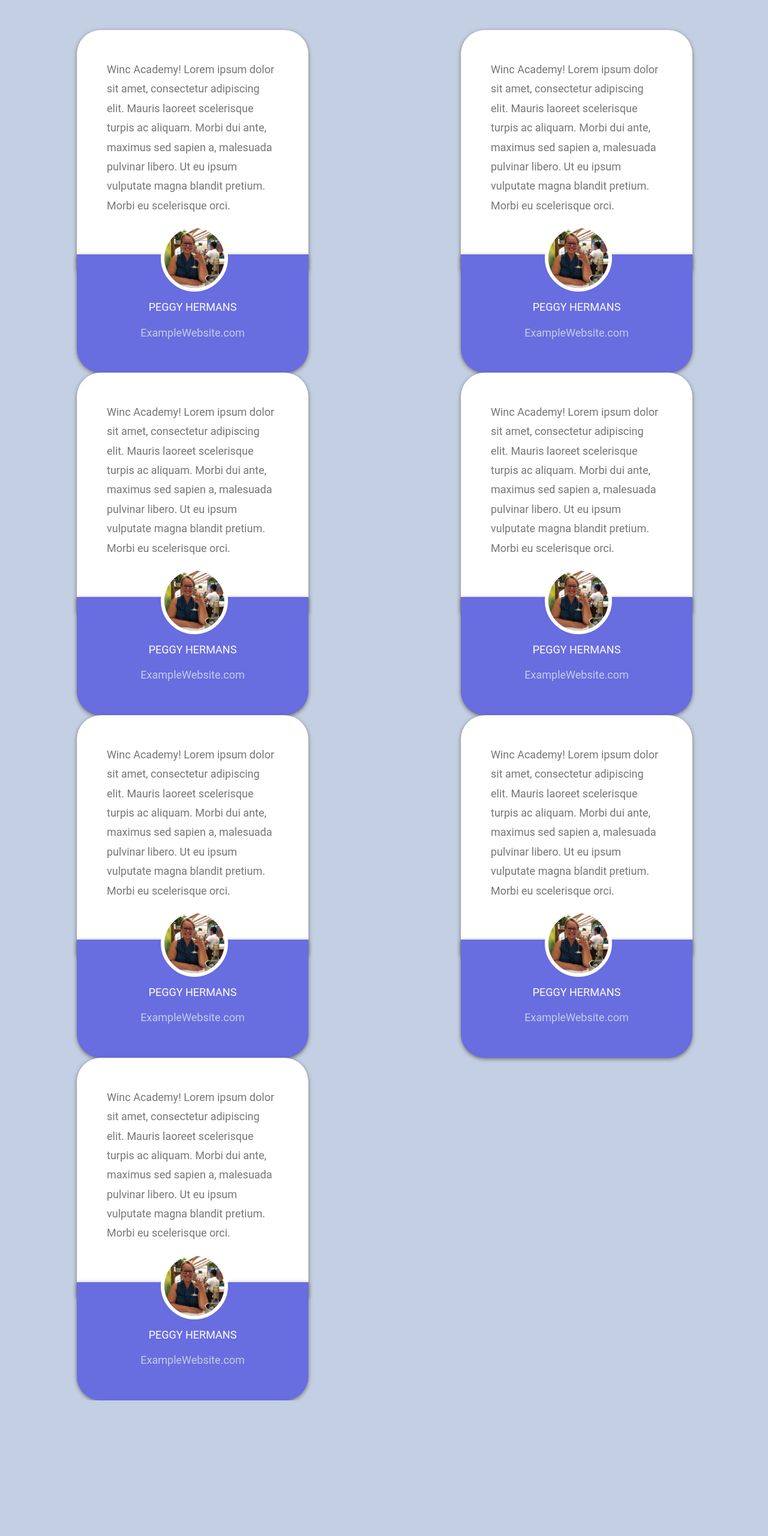
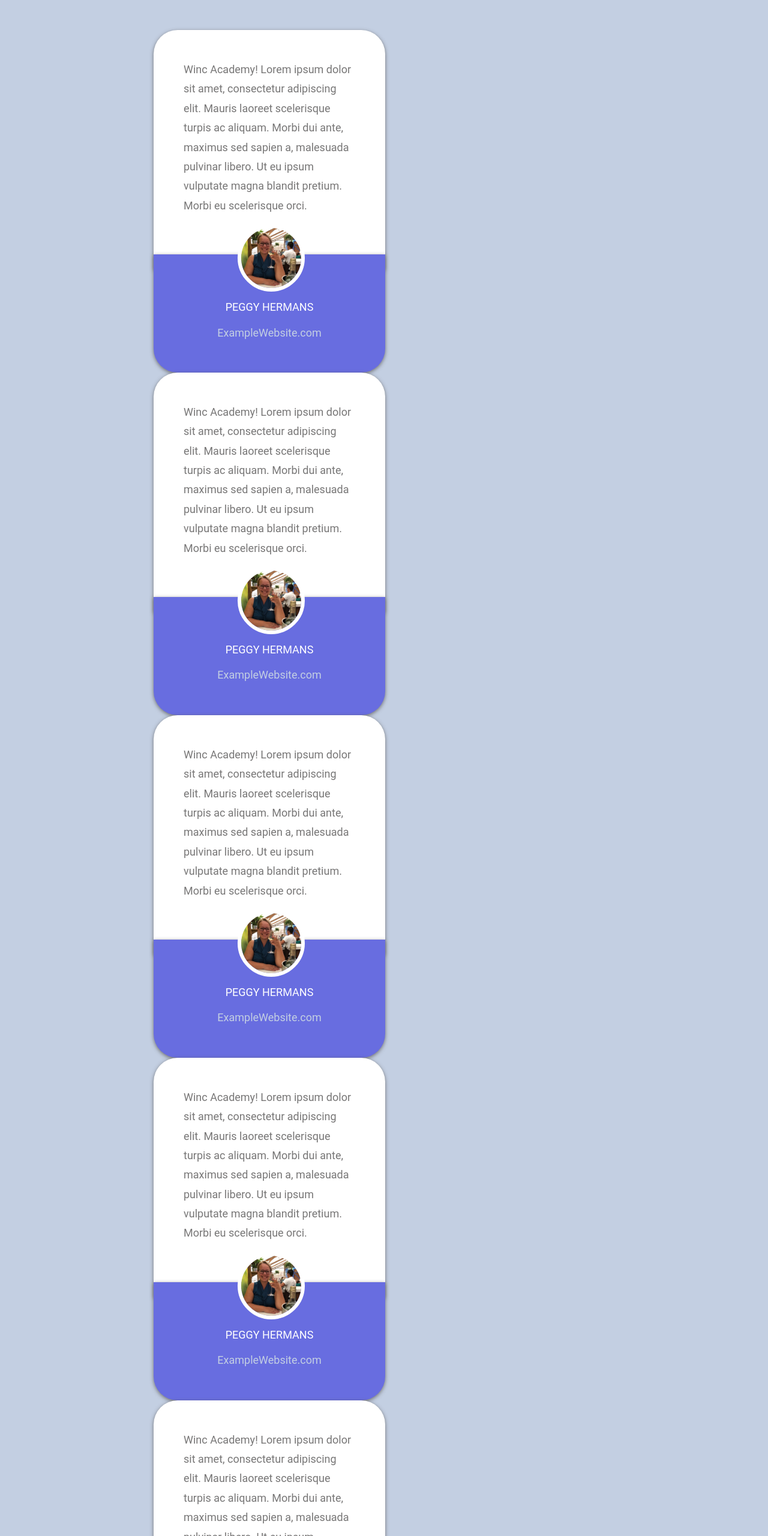
Before and after one commit to PJweb1976/Peggy-Hermans-Eindopdracht-Advanced-CSS, a plain HTML site: page index.html in a window 1280 px wide. Shown: the top 2560 px of the page at 60% size. Before the commit the page ends 2334 px from the top, so only its background shows below. Drawn offline with Linux system fonts and the light colour scheme.

Commit message:
change to cards

```diff
--- a/css/styles.scss
+++ b/css/styles.scss
@@ -19,7 +19,7 @@ ul {
   list-style: none;
 }
 
-  main {
+  .top {
     @include box-shadow;
   box-sizing: border-box;
   border-top: 20em;
@@ -34,7 +34,7 @@ ul {
   margin-right: 20%;
   background-color: $color-white;
 }
-footer {
+.bottom {
   @include box-shadow;
   box-sizing: border-box;
   border-bottom-left-radius: 40px;
@@ -72,45 +72,3 @@ footer {
   .address {
   color: $color-grey;
 }
-  .card {
-    display: grid;
-    grid-template-columns: 1fr;
-    grid-template-rows: repeat(7, 1fr);
-    grid-column-gap: 15px;
-    grid-row-gap: 10px;
-    }
-
-
-  /*media queries*/
-  @media (min-width: 1024px){
-    .card {
-      display: grid;
-      grid-template-columns: repeat(2, 1fr);
-      grid-template-rows: repeat(4, 1fr);
-      grid-column-gap: 0px;
-      grid-row-gap: 0px;
-      }
-      .card-1 { grid-area: 1 / 1 / 2 / 2; }
-      .card-2 { grid-area: 1 / 2 / 2 / 3; }
-      .card-3 { grid-area: 2 / 1 / 3 / 2; }
-      .card-4 { grid-area: 2 / 2 / 3 / 3; }
-      .card-5 { grid-area: 3 / 1 / 4 / 2; }
-      .card-6 { grid-area: 3 / 2 / 4 / 3; }
-      .card-7 { grid-area: 4 / 1 / 5 / 2; }
-    }
-  @media (min-width: 1500px){
-    .card {
-      display: grid;
-      grid-template-columns: repeat(3, 1fr);
-      grid-template-rows: repeat(3, 1fr);
-      grid-column-gap: 15px;
-      grid-row-gap: 10px;
-      }
-      .card-1 { grid-area: 1 / 1 / 2 / 2; }
-      .card-2 { grid-area: 1 / 2 / 2 / 3; }
-      .card-3 { grid-area: 1 / 3 / 2 / 4; }
-      .card-4 { grid-area: 2 / 1 / 3 / 2; }
-      .card-5  { grid-area: 2 / 2 / 3 / 3; }
-      .card-6  { grid-area: 2 / 3 / 3 / 4; }
-      .card-7  { grid-area: 3 / 1 / 4 / 2; }
-      }
--- a/index.html
+++ b/index.html
@@ -5,9 +5,10 @@
 <form name="contact" method="POST" data-netlify="true"></form>
 <title> Eindopdracht: Advances CSS </title>
 </head>
-<body class="card">
+<body>
+    <article class="top">
+    <div class="cards">
     <div class="card-1">
-        <main>
         <ul>
             <li>
                 <p class="text">
@@ -18,11 +19,13 @@
                 </p>
             </li>
         </ul>
-    </main>
-    <footer>
+        </div>
+        </div>
+    </article>
+    <article class="bottom">
         <ul>
             <li>
-                <figure class="foto-1">
+                <figure class="foto">
                 <img width="100px" height="100px" src="/img/IMG_1698.jpeg" alt=""/>
                 </figure>
             </li>
@@ -31,10 +34,9 @@
                 <p class="address"> ExampleWebsite.com </p>
             </li>
         </ul>
-    </footer>
-    </div>
+    </article>
     <div class="card-2">
-        <main>
+        <article class="top">
             <ul>
                 <li>
                     <p class="text">
@@ -45,11 +47,11 @@
                     </p>
                 </li>
             </ul>
-        </main>
-        <footer>
+        </article>
+        <article class="bottom">
             <ul>
                 <li>
-                    <figure class="foto-1">
+                    <figure class="foto">
                     <img width="100px" height="100px" src="/img/IMG_1698.jpeg" alt=""/>
                     </figure>
                 </li>
@@ -58,10 +60,10 @@
                     <p class="address"> ExampleWebsite.com </p>
                 </li>
             </ul>
-        </footer>
-    </div>
+        </article>
+        </div>
         <div class="card-3">
-            <main>
+            <article class="top">
                 <ul>
                     <li>
                         <p class="text">
@@ -72,11 +74,11 @@
                         </p>
                     </li>
                 </ul>
-            </main>
-            <footer>
+            </article>
+            <article class="bottom">
                 <ul>
                     <li>
-                        <figure class="foto-1">
+                        <figure class="foto">
                         <img width="100px" height="100px" src="/img/IMG_1698.jpeg" alt=""/>
                         </figure>
                     </li>
@@ -85,10 +87,10 @@
                         <p class="address"> ExampleWebsite.com </p>
                     </li>
                 </ul>
-            </footer>
+            </article>
         </div>
             <div class="card-4">
-                <main>
+                <article class="top">
                     <ul>
                         <li>
                             <p class="text">
@@ -99,11 +101,11 @@
                             </p>
                         </li>
                     </ul>
-                </main>
-                <footer>
+                </article>
+                <article class="bottom">
                     <ul>
                         <li>
-                            <figure class="foto-1">
+                            <figure class="foto">
                             <img width="100px" height="100px" src="/img/IMG_1698.jpeg" alt=""/>
                             </figure>
                         </li>
@@ -112,10 +114,10 @@
                             <p class="address"> ExampleWebsite.com </p>
                         </li>
                     </ul>
-                </footer>
+                </article>
             </div>
                 <div class="card-5">
-                    <main>
+                    <article class="top">
                         <ul>
                             <li>
                                 <p class="text">
@@ -126,11 +128,11 @@
                                 </p>
                             </li>
                         </ul>
-                    </main>
-                    <footer>
+                    </article>
+                    <article class="bottom">
                         <ul>
                             <li>
-                                <figure class="foto-1">
+                                <figure class="foto">
                                 <img width="100px" height="100px" src="/img/IMG_1698.jpeg" alt=""/>
                                 </figure>
                             </li>
@@ -139,10 +141,10 @@
                                 <p class="address"> ExampleWebsite.com </p>
                             </li>
                         </ul>
-                    </footer>
+                    </article>
                     </div>
                     <div class="card-6">
-                        <main>
+                        <article class="top">
                             <ul>
                                 <li>
                                     <p class="text">
@@ -153,11 +155,11 @@
                                     </p>
                                 </li>
                             </ul>
-                        </main>
-                        <footer>
+                        </article>
+                        <article class="bottom">
                             <ul>
                                 <li>
-                                    <figure class="foto-1">
+                                    <figure class="foto">
                                     <img width="100px" height="100px" src="/img/IMG_1698.jpeg" alt=""/>
                                     </figure>
                                 </li>
@@ -166,10 +168,10 @@
                                     <p class="address"> ExampleWebsite.com </p>
                                 </li>
                             </ul>
-                        </footer>
+                        </article>
                         </div>
                         <div class="card-7">
-                            <main>
+                            <article class="top">
                                 <ul>
                                     <li>
                                         <p class="text">
@@ -180,11 +182,11 @@
                                         </p>
                                     </li>
                                 </ul>
-                            </main>
-                            <footer>
+                            </article>
+                            <article class="bottom">
                                 <ul>
                                     <li>
-                                        <figure class="foto-1">
+                                        <figure class="foto">
                                         <img width="100px" height="100px" src="/img/IMG_1698.jpeg" alt=""/>
                                         </figure>
                                     </li>
@@ -193,7 +195,7 @@
                                         <p class="address"> ExampleWebsite.com </p>
                                     </li>
                                 </ul>
-                            </footer>
+                            </article>
                             </div>
 </body>
 </html>
```
Also changed, not shown: css/_variable.scss (line endings or trailing spaces), css/styles.css.
